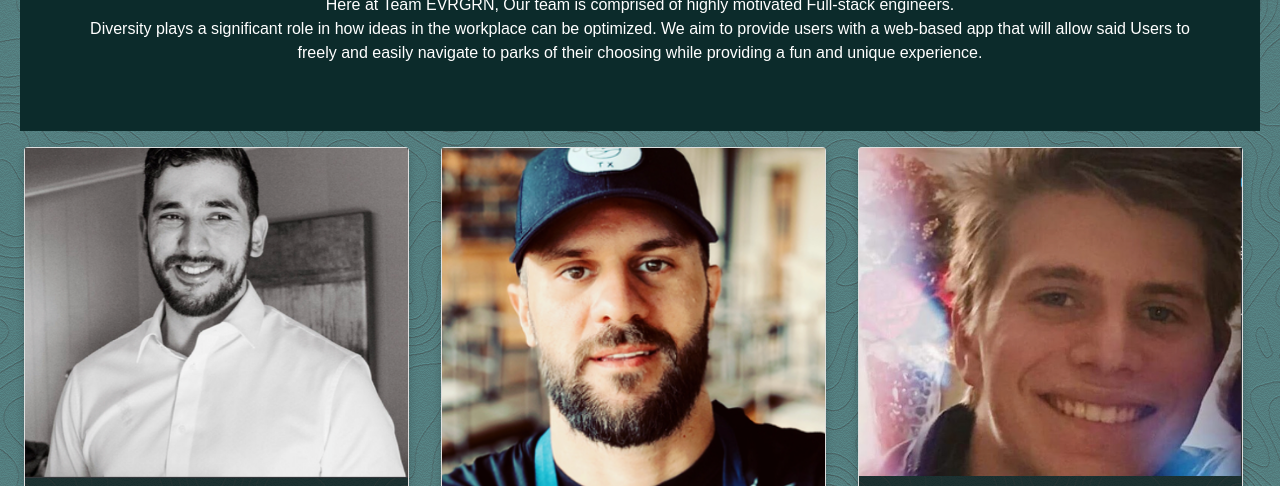
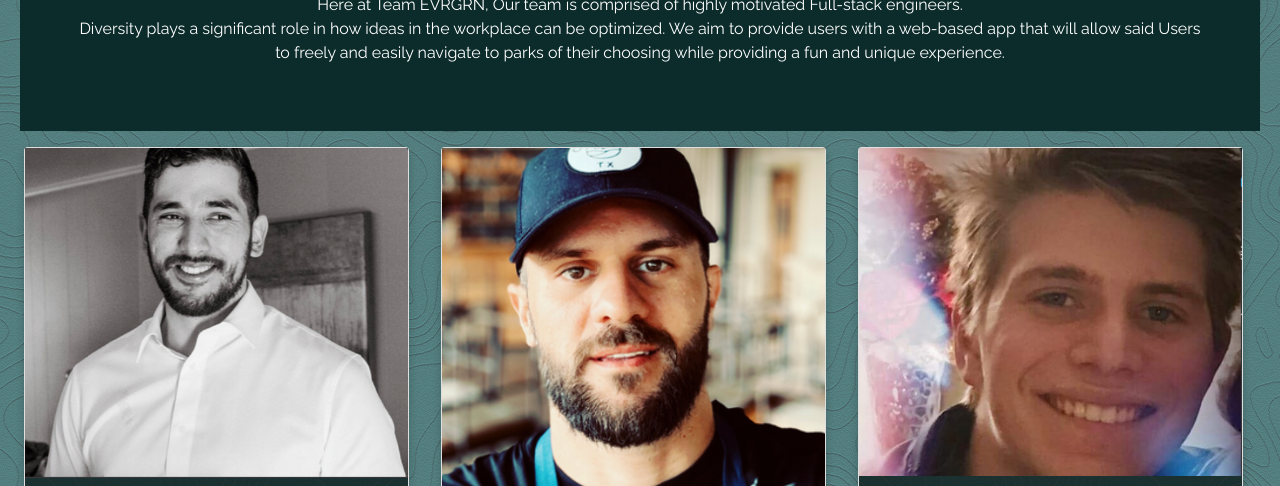
Before and after one commit to markdlt4/Project_2, a website: page public/aboutUs.html in a window 1280 px wide. Shown: the part 185-671 px from the top of the page. Drawn offline with nearby package versions, Linux system fonts and the light colour scheme.

Commit message:
font aboutpage

```diff
--- a/public/stylesheets/about.css
+++ b/public/stylesheets/about.css
@@ -4,7 +4,9 @@ body {
     background-color: cadetblue;
     margin-left: 20px;
     margin-right:20px;
+    font-family: Raleway;
     background-image:url(/public/images/cartographer.png);
+
   }
 
   html {
```
